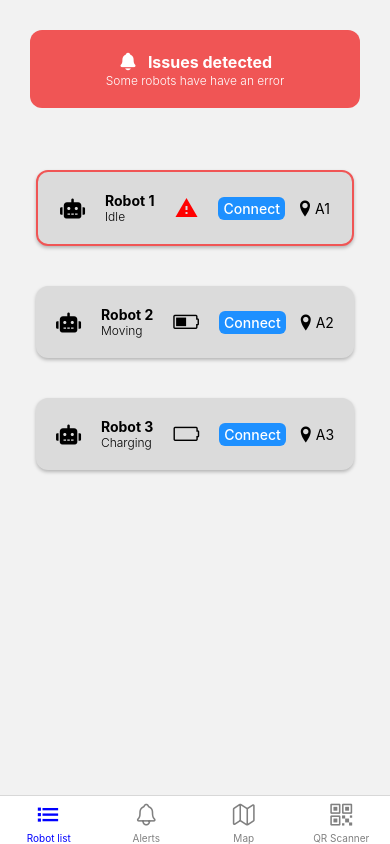
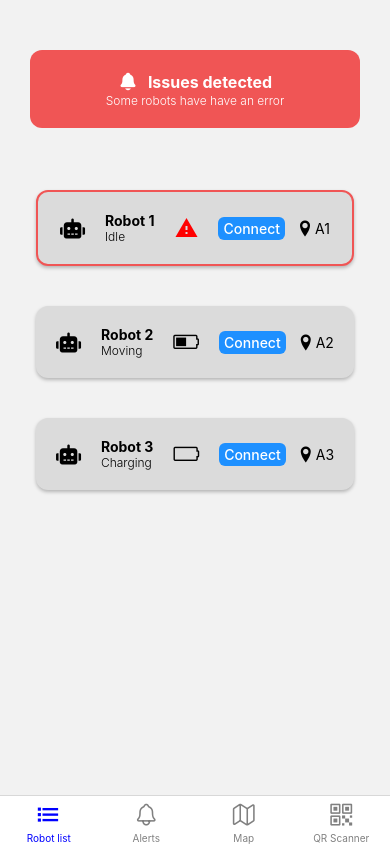
Before and after one commit to alegro91/Control-system-for-omnidrive-robot, a React Native app: screen /NetworkScanner in a window 390 px wide. Built offline with nearby package versions, Linux system fonts and the light colour scheme; no server answers.

Commit message:
Fixed margin error

```diff
--- a/src/components/NetworkScanner/index.js
+++ b/src/components/NetworkScanner/index.js
@@ -224,8 +224,8 @@ function NetworkScanner() {
             renderItem={renderItem}
             keyExtractor={(item) => item.agv_id}
             style={{
-              marginTop: 100,
               padding: 30,
+              paddingTop: 150,
             }}
           />
         ) : (
@@ -275,7 +275,7 @@ const styles = StyleSheet.create({
   },
   notificationContainer: {
     position: "absolute",
-    top: 0,
+    top: 20,
     left: 0,
     right: 0,
     zIndex: 2,
```
